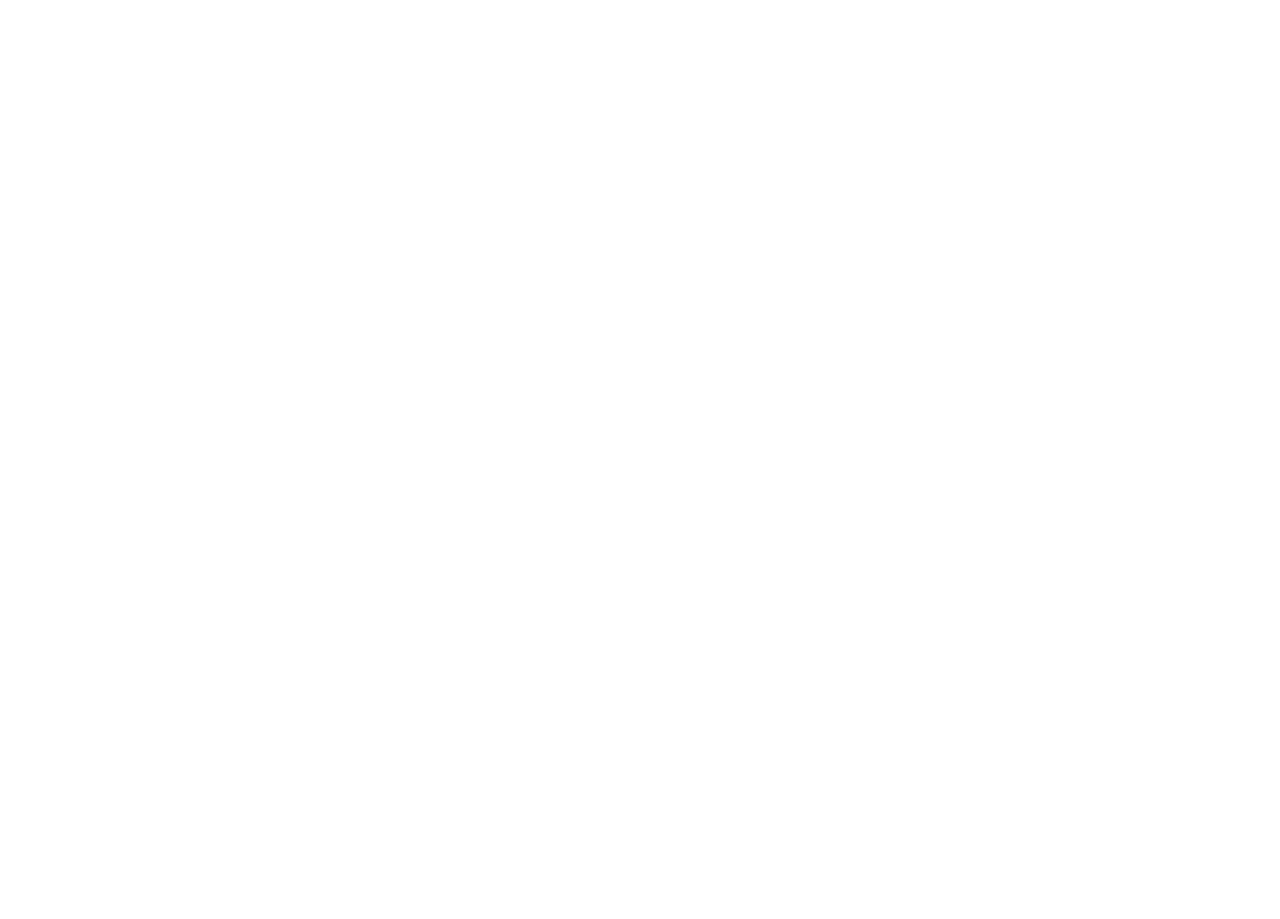
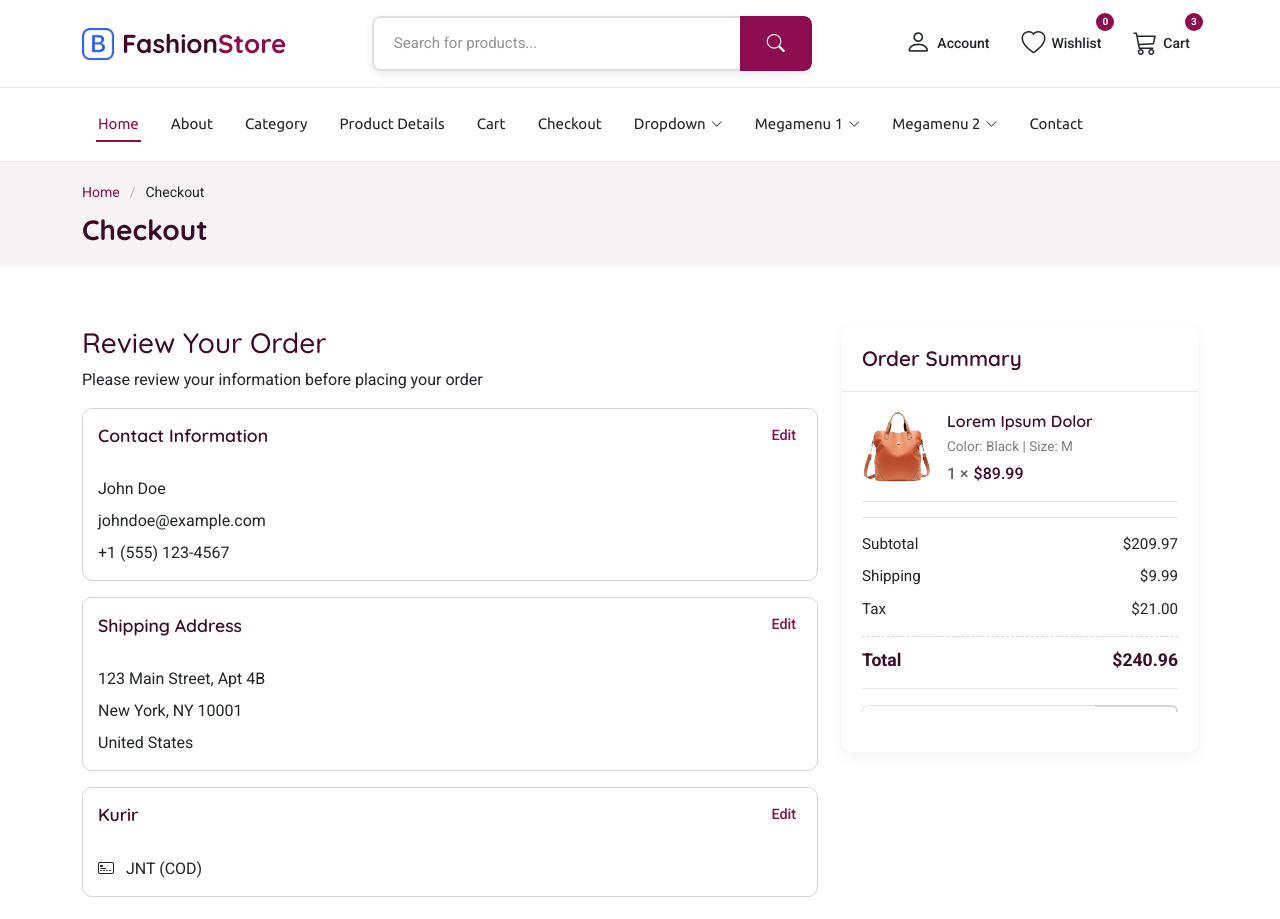
Before and after one commit to hexaviate/safaness-react, a React (Vite) app: page /checkout in a window 1280 px wide. Before the commit this address had no page. Shown: the top 919 px of the page. Before the commit the page ends 800 px from the top, so only its background shows below. Built offline with nearby package versions, Linux system fonts and the light colour scheme.

Commit message:
mulai mengerjakan  checkout

```diff
--- a/src/App.jsx
+++ b/src/App.jsx
@@ -8,6 +8,7 @@
 import AuthUser from './components/AuthUser'
 import Cart from './components/Cart'
 import Login from './components/auth/Login'
+import CheckoutConfirmation from './components/CheckoutConfirmation'
 import { BrowserRouter as Router, Routes, Route } from 'react-router-dom'
 
 function App() {
@@ -18,6 +19,7 @@
         <Route path="/login" element={<Login/>}></Route>
         <Route path="/detail/:id" element={<ProductDetail/>}></Route>
         <Route path="/cart" element={<Cart/>}></Route>
+        <Route path="/checkout" element={<CheckoutConfirmation/>}></Route>
       </Routes>
     </Router>
   )
--- /dev/null
+++ b/src/components/CheckoutConfirmation.jsx
@@ -0,0 +1,175 @@
+import React, { useState, useEffect } from "react";
+import Navbar from "../layout/Navbar";
+import Navigation from "../layout/Navigation";
+import axios from "axios";
+
+export default function CheckoutConfirmation() {
+
+
+  return(
+  <>
+    <header id="header" className="header position-relative">
+      <Navbar />
+      <Navigation />
+    </header>
+
+    <main className="main">
+      {/* <!-- Page Title --> */}
+      <div class="page-title light-background">
+        <div class="container">
+          <nav class="breadcrumbs">
+            <ol>
+              <li>
+                <a href="index.html">Home</a>
+              </li>
+              <li class="current">Checkout</li>
+            </ol>
+          </nav>
+          <h1>Checkout</h1>
+        </div>
+      </div>
+      {/* <!-- End Page Title --> */}
+
+
+      <section id="checkout" class="checkout section">
+
+      <div class="container"  data-aos-delay="100">
+
+        <div class="row">
+          <div class="col-lg-8">
+            {/* <!-- Checkout Steps --> */}
+
+            {/* <!-- Checkout Forms Container --> */}
+            <div class="checkout-forms"  data-aos-delay="150">
+
+              {/* <!-- Step 4: Order Review --> */}
+              <div class="checkout-form-active" data-form="1">
+                <div class="form-header">
+                  <h3>Review Your Order</h3>
+                  <p>Please review your information before placing your order</p>
+                </div>
+                <form class="checkout-form-element">
+                  <div class="review-sections">
+                    <div class="review-section">
+                      <div class="review-section-header">
+                        <h4>Contact Information</h4>
+                        <button type="button" class="btn-edit" data-edit="1">Edit</button>
+                      </div>
+                      <div class="review-section-content">
+                        <p class="review-name">John Doe</p>
+                        <p class="review-email">johndoe@example.com</p>
+                        <p class="review-phone">+1 (555) 123-4567</p>
+                      </div>
+                    </div>
+
+                    <div class="review-section mt-3">
+                      <div class="review-section-header">
+                        <h4>Shipping Address</h4>
+                        <button type="button" class="btn-edit" data-edit="2">Edit</button>
+                      </div>
+                      <div class="review-section-content">
+                        <p>123 Main Street, Apt 4B</p>
+                        <p>New York, NY 10001</p>
+                        <p>United States</p>
+                      </div>
+                    </div>
+
+                    <div class="review-section mt-3">
+                      <div class="review-section-header">
+                        <h4>Kurir</h4>
+                        <button type="button" class="btn-edit" data-edit="3">Edit</button>
+                      </div>
+                      <div class="review-section-content">
+                        <p><i class="bi bi-credit-card-2-front me-2"></i> JNT (COD)</p>
+                      </div>
+                    </div>
+                  </div>
+
+                  <div class="success-message d-none">Your order has been placed successfully! Thank you for your purchase.</div>
+                  <div class="d-flex justify-content-between mt-4">
+                    <button type="button" class="btn btn-outline-secondary prev-step" data-prev="3">Back to Cart</button>
+                    <button type="submit" class="btn btn-success place-order-btn">Place Order</button>
+                  </div>
+                </form>
+              </div>
+            </div>
+          </div>
+
+          <div class="col-lg-4">
+            {/* <!-- Order Summary --> */}
+            <div class="order-summary"  data-aos-delay="200">
+              <div class="order-summary-header">
+                <h3>Order Summary</h3>
+                <button type="button" class="btn-toggle-summary d-lg-none">
+                  <i class="bi bi-chevron-down"></i>
+                </button>
+              </div>
+
+              <div class="order-summary-content">
+                <div class="order-items">
+                  <div class="order-item">
+                    <div class="order-item-image">
+                      <img src="assets/img/product/product-1.webp" alt="Product" class="img-fluid"/>
+                    </div>
+                    <div class="order-item-details">
+                      <h4>Lorem Ipsum Dolor</h4>
+                      <p class="order-item-variant">Color: Black | Size: M</p>
+                      <div class="order-item-price">
+                        <span class="quantity">1 ×</span>
+                        <span class="price">$89.99</span>
+                      </div>
+                    </div>
+                  </div>
+
+                <div class="order-totals">
+                  <div class="order-subtotal d-flex justify-content-between">
+                    <span>Subtotal</span>
+                    <span>$209.97</span>
+                  </div>
+                  <div class="order-shipping d-flex justify-content-between">
+                    <span>Shipping</span>
+                    <span>$9.99</span>
+                  </div>
+                  <div class="order-tax d-flex justify-content-between">
+                    <span>Tax</span>
+                    <span>$21.00</span>
+                  </div>
+                  <div class="order-total d-flex justify-content-between">
+                    <span>Total</span>
+                    <span>$240.96</span>
+                  </div>
+                </div>
+
+                <div class="promo-code mt-3">
+                  <div class="input-group">
+                    <input type="text" class="form-control" placeholder="Promo Code" aria-label="Promo Code"/>
+                    <button class="btn btn-outline-primary" type="button">Apply</button>
+                  </div>
+                </div>
+
+                <div class="secure-checkout mt-4">
+                  <div class="secure-checkout-header">
+                    <i class="bi bi-shield-lock"></i>
+                    <span>Secure Checkout</span>
+                  </div>
+                  <div class="payment-icons mt-2">
+                    <i class="bi bi-credit-card-2-front"></i>
+                    <i class="bi bi-credit-card"></i>
+                    <i class="bi bi-paypal"></i>
+                    <i class="bi bi-apple"></i>
+                  </div>
+                </div>
+              </div>
+            </div>
+          </div>
+        </div>
+
+      </div>
+    </div>
+    </section>
+    {/* <!-- /Checkout Section --> */}
+
+    </main>
+  </>
+  )
+}
--- a/src/main.jsx
+++ b/src/main.jsx
@@ -8,9 +8,9 @@
 const token = localStorage.getItem('token');
 // axios.defaults.baseURL = "http://192.168.0.100:8000/api";
 //kalo dirumah
-// axios.defaults.baseURL = "http://192.168.110.24:8000/api";
+axios.defaults.baseURL = "http://192.168.110.24:8000/api";
 //klo dirumah dirumah =
-axios.defaults.baseURL = "http://192.168.1.32:8000/api";
+// axios.defaults.baseURL = "http://192.168.1.32:8000/api";
 
 axios.defaults.headers.common = {"Authorization" : `Bearer ${token}`};
 createRoot(document.getElementById('root')).render(
```
